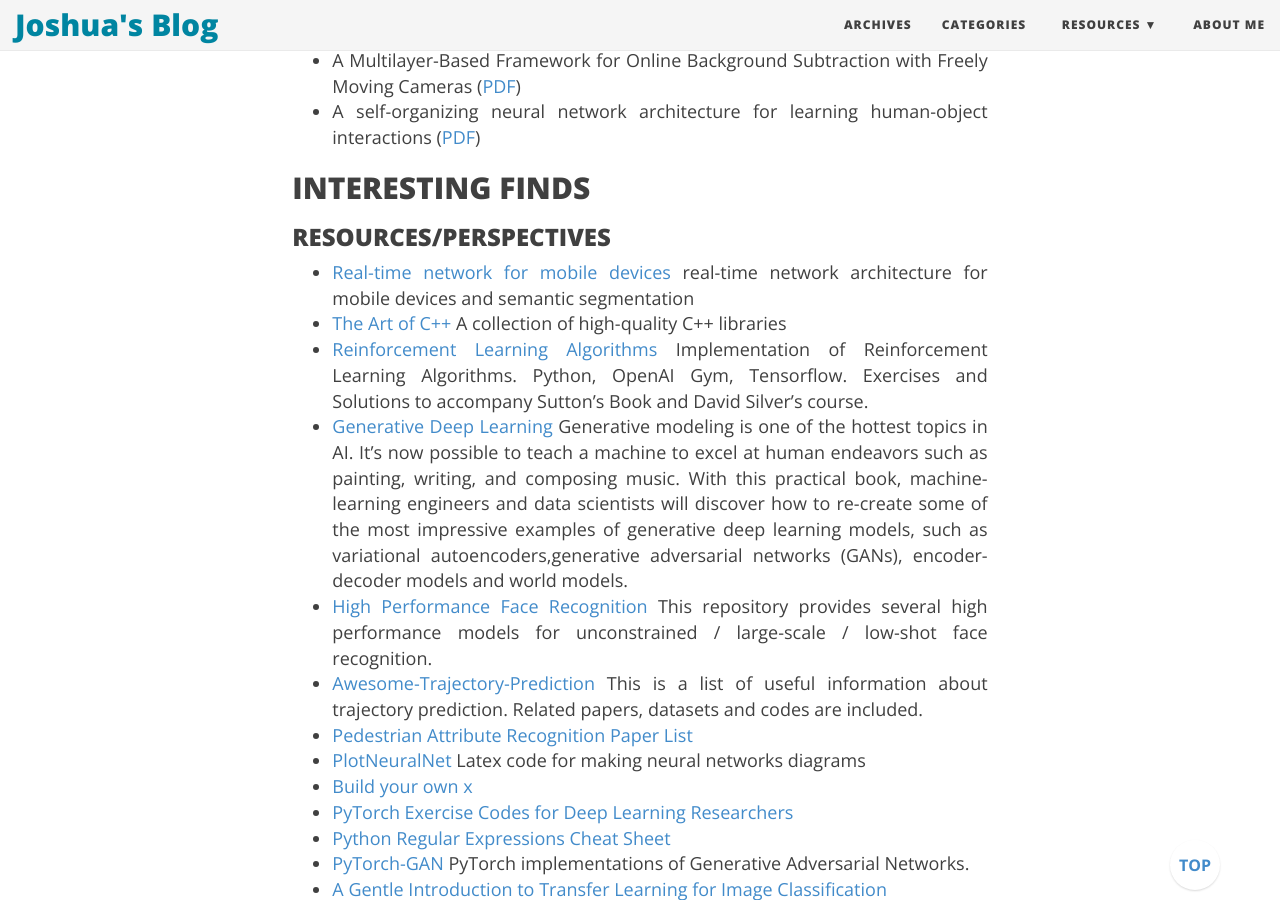
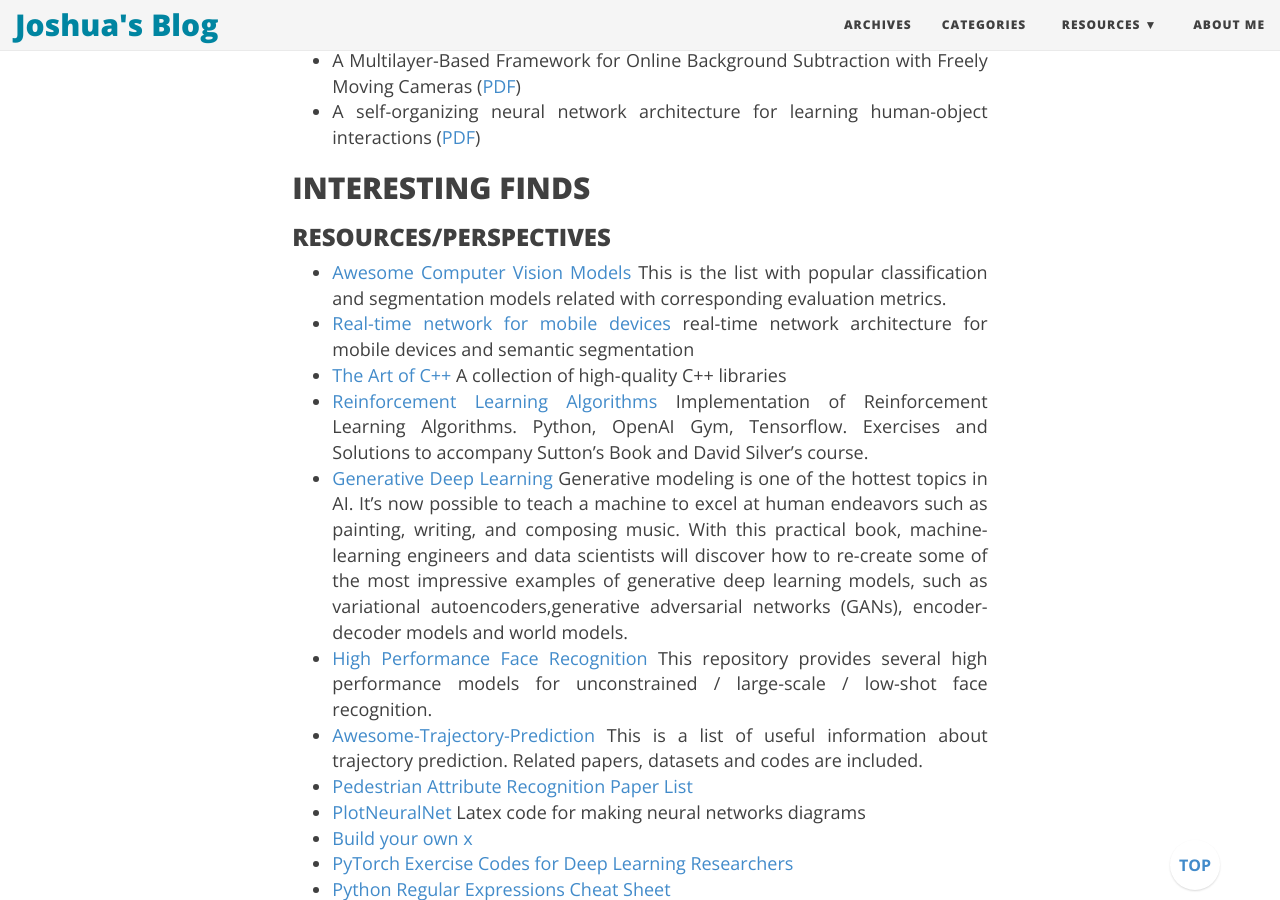
Before and after one commit to joshua19881228/joshua19881228.github.io, a Jekyll site: the page built from _posts/Computer_Vision/2016-08-25-my-jumble-of-computer-vision.md, in a window 1280 px wide and 900 px high, scrolled down 28236 px. Built offline with Jekyll 4.4.1, drawn with Linux system fonts in a browser that asks for light colours; nearby versions of some CDN libraries; formulas are drawn with MathJax 3; comment, search, counter and statistics services are not loaded.

Commit message:
upate post

```diff
--- a/_posts/Computer_Vision/2016-08-25-my-jumble-of-computer-vision.md
+++ b/_posts/Computer_Vision/2016-08-25-my-jumble-of-computer-vision.md
@@ -753,7 +753,7 @@ I am going to maintain this page to record a few things about computer vision th
 ## INTERESTING FINDS
 
 ### RESOURCES/PERSPECTIVES
-
+- [Awesome Computer Vision Models](https://github.com/nerox8664/awesome-computer-vision-models) This is the list with popular classification and segmentation models related with corresponding evaluation metrics.
 - [Real-time network for mobile devices](https://github.com/wpf535236337/real-time-network) real-time network architecture for mobile devices and semantic segmentation
 - [The Art of C++](https://taocpp.github.io/) A collection of high-quality C++ libraries
 - [Reinforcement Learning Algorithms](https://github.com/dennybritz/reinforcement-learning) Implementation of Reinforcement Learning Algorithms. Python, OpenAI Gym, Tensorflow. Exercises and Solutions to accompany Sutton's Book and David Silver's course.
```
